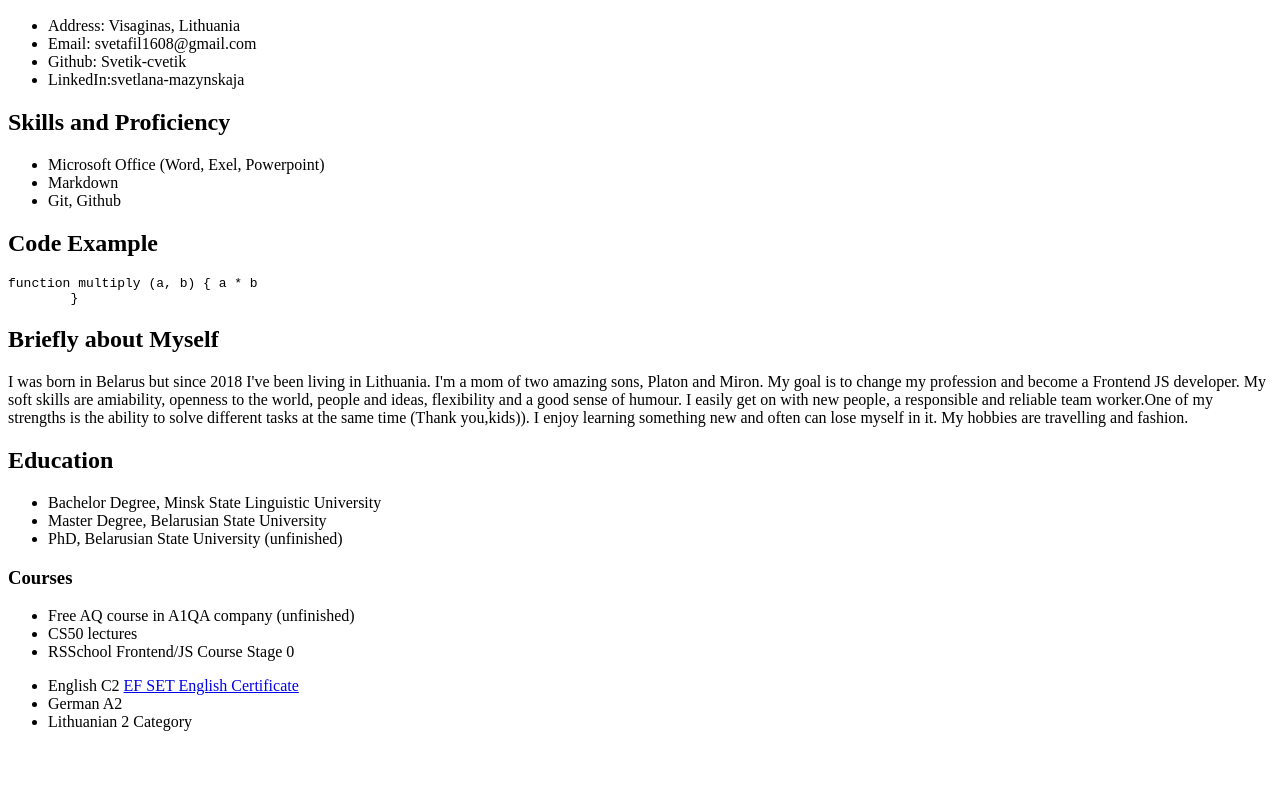
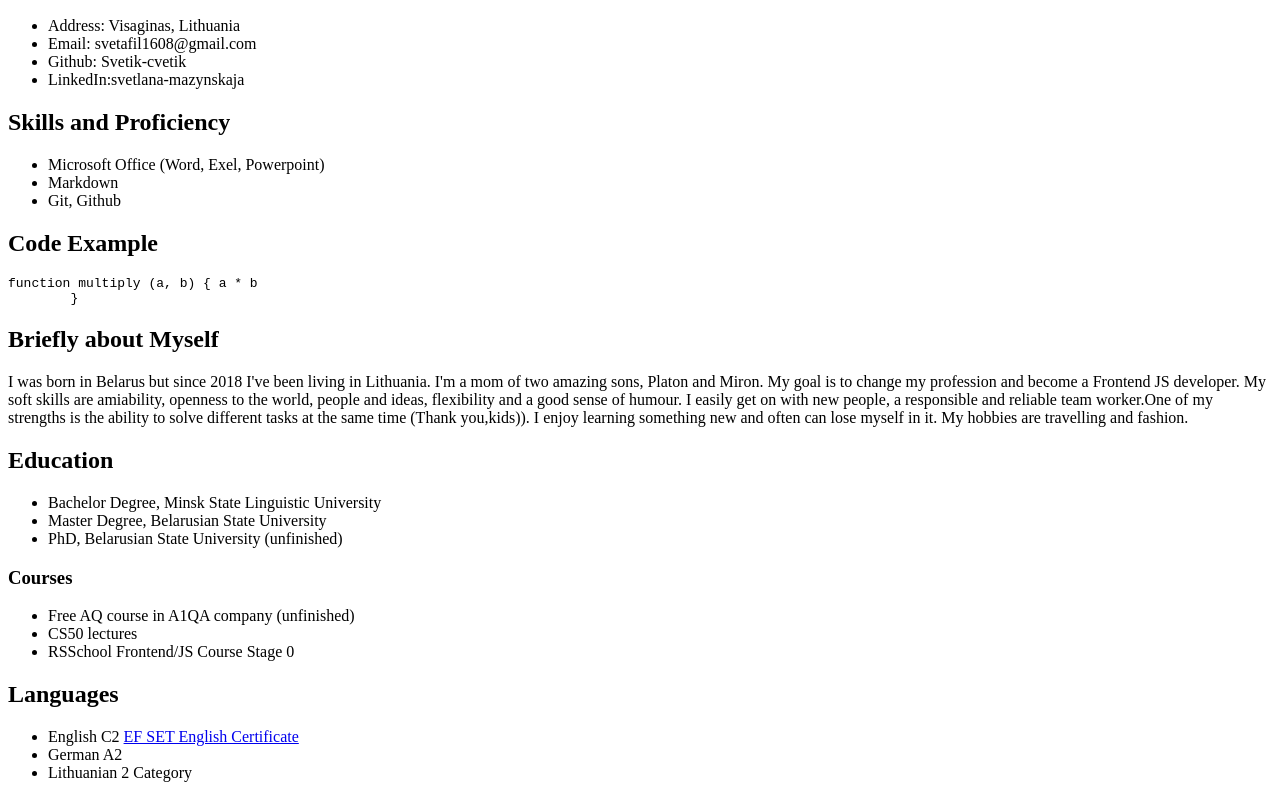
Before and after one commit to Svetik-cvetik/rsschool-cv, a plain HTML site: page index.html in a window 1280 px wide. Shown: the part 346-1144 px from the top of the page. Before the commit the page ends 1093 px from the top, so only its background shows below. Drawn offline with Linux system fonts and the light colour scheme.

Commit message:
feat:add h2 languages

```diff
--- a/index.html
+++ b/index.html
@@ -61,6 +61,7 @@
                 </ul>
             </div>
             <div class="Languages">
+                <h2>Languages</h2>
                 <ul>
                     <li>English C2 <a href="https://www.efset.org/cert/yf9m5A">EF SET English Certificate</a></li>
                     <li>German A2</li>
```
